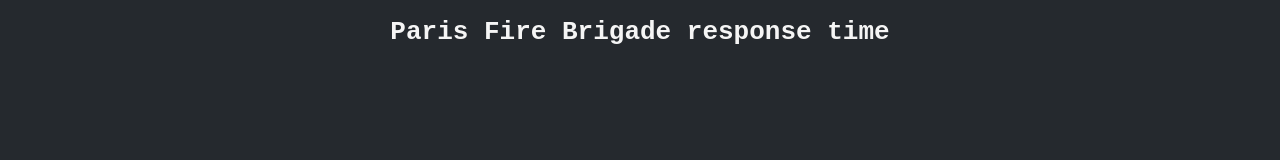
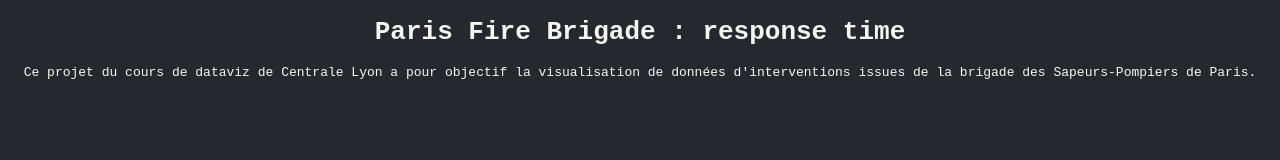
Before and after one commit to tribanium/paris-fire-brigade-dataviz, a plain HTML site: page index.html in a window 1280 px wide. Drawn offline with nearby package versions, Linux system fonts and the light colour scheme.

Commit message:
Updated index

```diff
--- a/index.html
+++ b/index.html
@@ -9,7 +9,11 @@
 </head>
 
 <body>
-    <h1>Paris Fire Brigade response time</h1>
+    <h1>Paris Fire Brigade : response time</h1>
+    <p>Ce projet du cours de dataviz de Centrale Lyon a pour objectif la visualisation de données
+        d'interventions issues
+        de la brigade des Sapeurs-Pompiers de Paris.
+    </p>
 </body>
 
 </html>
--- a/styles.css
+++ b/styles.css
@@ -1,7 +1,15 @@
 body {
+    font-family: monospace;
+    color: whitesmoke;
+    background: rgb(37, 41, 46);
+}
+
+h1 {
+    margin: 10;
+    text-align: center;
+}
+
+p {
     margin: 0;
-    background: rgb(37, 41, 46);
     text-align: center;
-    color:whitesmoke;
-    font-family: monospace;
 }
```
